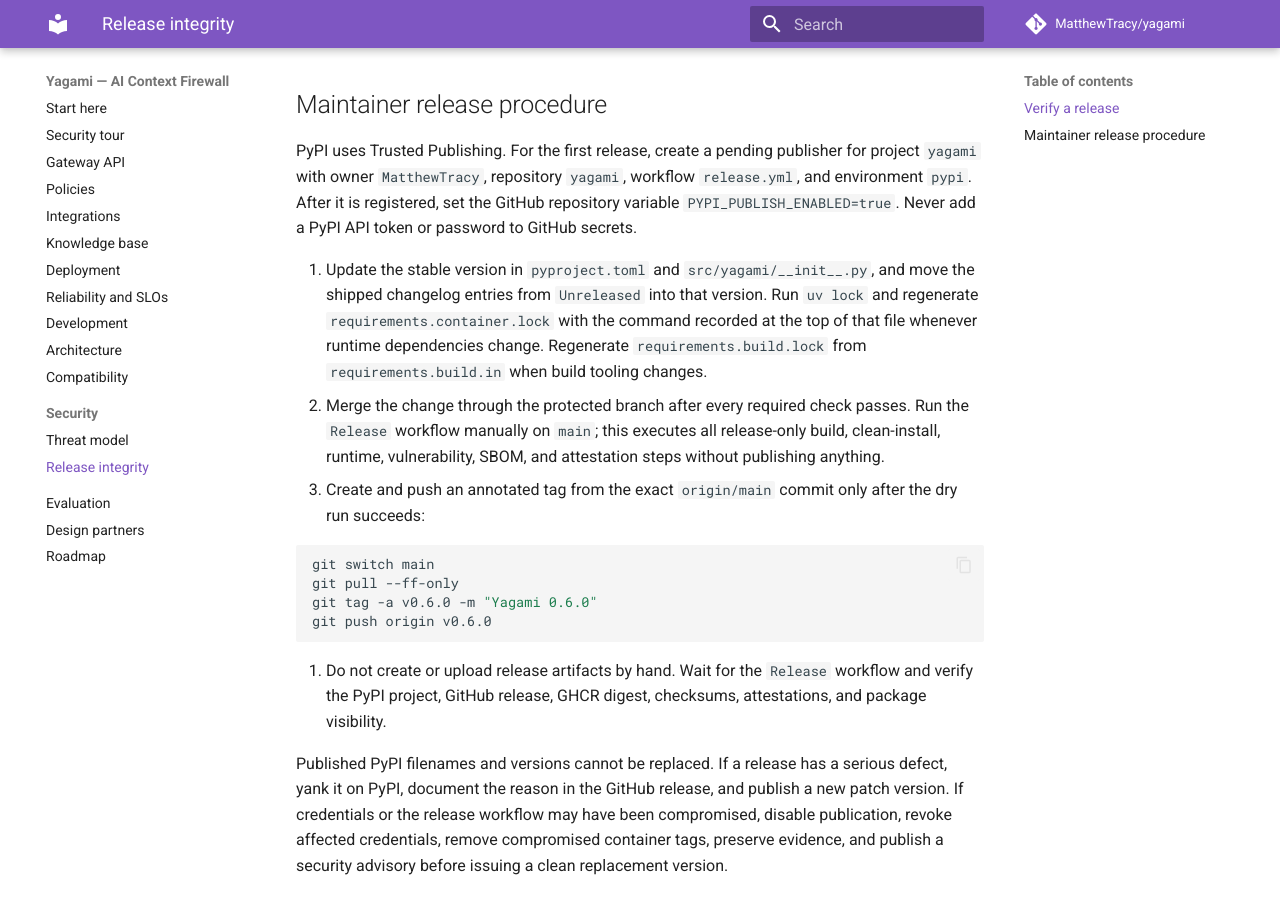
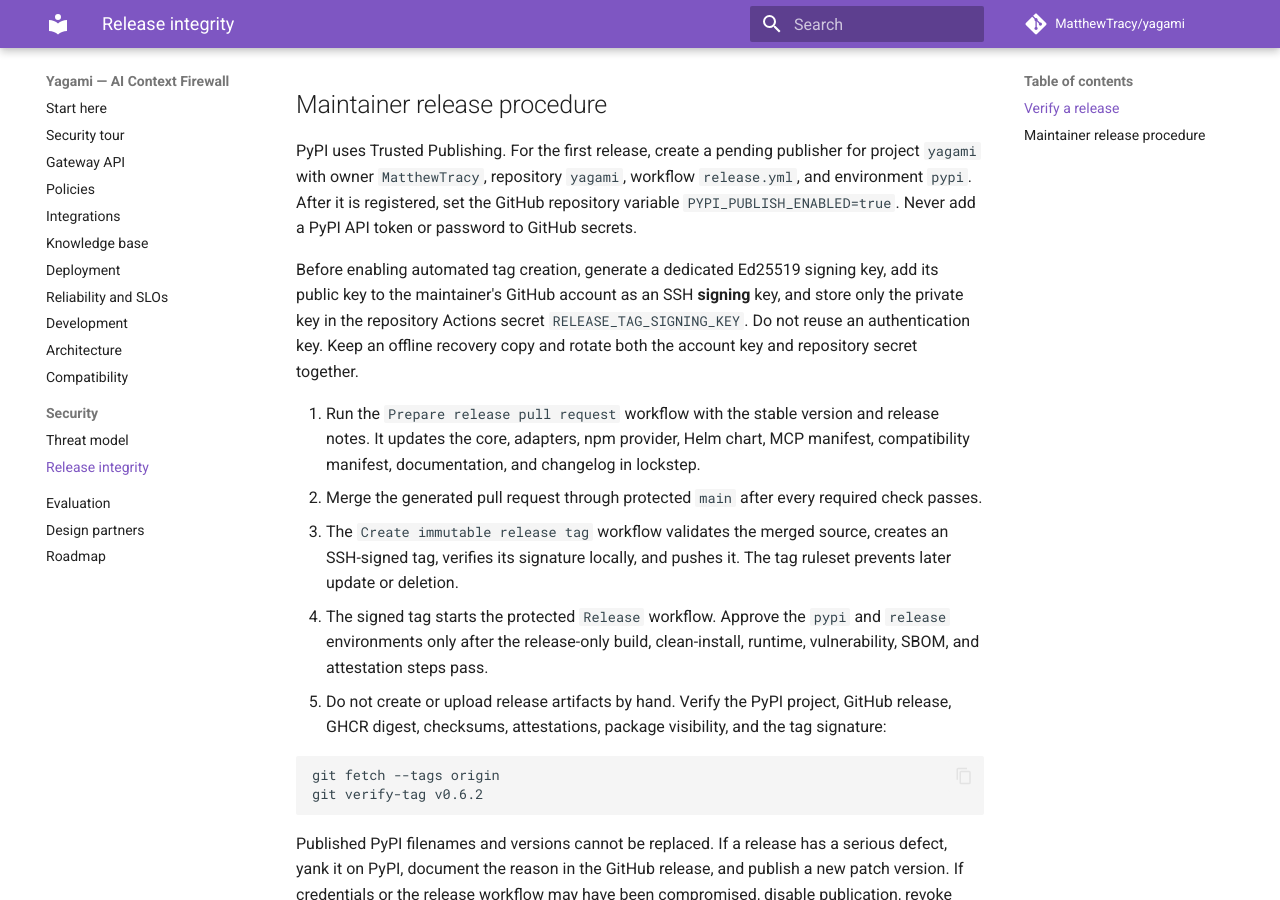
Before and after one commit to MatthewTracy/yagami, an MkDocs documentation site: the page built from docs/releases.md, in a window 1280 px wide and 900 px high, scrolled down 1389 px. Built offline with MkDocs 1.6.1 and Material for MkDocs 9.7.7, drawn with Linux system fonts in a browser that asks for light colours; comment, search, counter and statistics services are not loaded; some of the changed text lies outside the part shown.

Commit message:
ci: require cryptographically signed release tags

````diff
--- a/docs/releases.md
+++ b/docs/releases.md
@@ -1,10 +1,10 @@
 # Release integrity and verification
 
 Yagami publishes immutable, versioned artifacts through one reviewed GitHub
-Actions workflow. A release tag must be annotated, must match the versions in
-`pyproject.toml` and `src/yagami/__init__.py`, and must point to the current tip
-of the protected `main` branch. Release tags cannot be updated or deleted while
-the repository's release-tag ruleset is active.
+Actions workflow. A release tag must carry a verified SSH signature, must match
+the versions in `pyproject.toml` and `src/yagami/__init__.py`, and must point to
+the current tip of the protected `main` branch. Release tags cannot be updated
+or deleted while the repository's release-tag ruleset is active.
 
 The release workflow reruns the complete Python, UI, and container CI suite. It
 then performs a clean wheel install, imports the installed application, runs the
@@ -71,30 +71,31 @@ for project `yagami` with owner `MatthewTracy`, repository `yagami`, workflow
 repository variable `PYPI_PUBLISH_ENABLED=true`. Never add a PyPI API token or
 password to GitHub secrets.
 
-1. Update the stable version in `pyproject.toml` and
-   `src/yagami/__init__.py`, and move the shipped changelog entries from
-   `Unreleased` into that version. Run `uv lock` and regenerate
-   `requirements.container.lock` with the command recorded at the top of that
-   file whenever runtime dependencies change. Regenerate
-   `requirements.build.lock` from `requirements.build.in` when build tooling
-   changes.
-2. Merge the change through the protected branch after every required check
-   passes. Run the `Release` workflow manually on `main`; this executes all
-   release-only build, clean-install, runtime, vulnerability, SBOM, and
-   attestation steps without publishing anything.
-3. Create and push an annotated tag from the exact `origin/main` commit only
-   after the dry run succeeds:
+Before enabling automated tag creation, generate a dedicated Ed25519 signing
+key, add its public key to the maintainer's GitHub account as an SSH **signing**
+key, and store only the private key in the repository Actions secret
+`RELEASE_TAG_SIGNING_KEY`. Do not reuse an authentication key. Keep an offline
+recovery copy and rotate both the account key and repository secret together.
+
+1. Run the `Prepare release pull request` workflow with the stable version and
+   release notes. It updates the core, adapters, npm provider, Helm chart, MCP
+   manifest, compatibility manifest, documentation, and changelog in lockstep.
+2. Merge the generated pull request through protected `main` after every
+   required check passes.
+3. The `Create immutable release tag` workflow validates the merged source,
+   creates an SSH-signed tag, verifies its signature locally, and pushes it.
+   The tag ruleset prevents later update or deletion.
+4. The signed tag starts the protected `Release` workflow. Approve the `pypi`
+   and `release` environments only after the release-only build,
+   clean-install, runtime, vulnerability, SBOM, and attestation steps pass.
+5. Do not create or upload release artifacts by hand. Verify the PyPI project,
+   GitHub release, GHCR digest, checksums, attestations, package visibility, and
+   the tag signature:
 
    ```bash
-   git switch main
-   git pull --ff-only
-   git tag -a v0.6.0 -m "Yagami 0.6.0"
-   git push origin v0.6.0
+   git fetch --tags origin
+   git verify-tag v0.6.2
    ```
-
-4. Do not create or upload release artifacts by hand. Wait for the `Release`
-   workflow and verify the PyPI project, GitHub release, GHCR digest,
-   checksums, attestations, and package visibility.
 
 Published PyPI filenames and versions cannot be replaced. If a release has a
 serious defect, yank it on PyPI, document the reason in the GitHub release,
````
Also changed, not shown: 1 other file.
